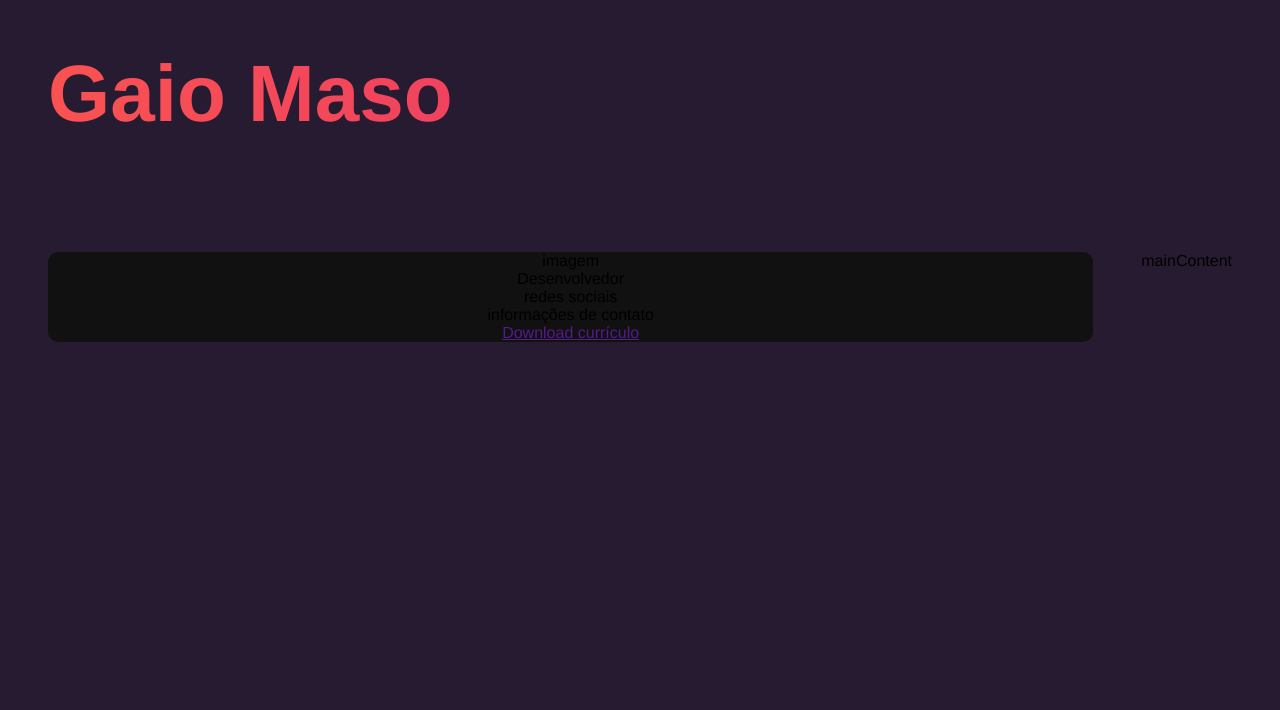
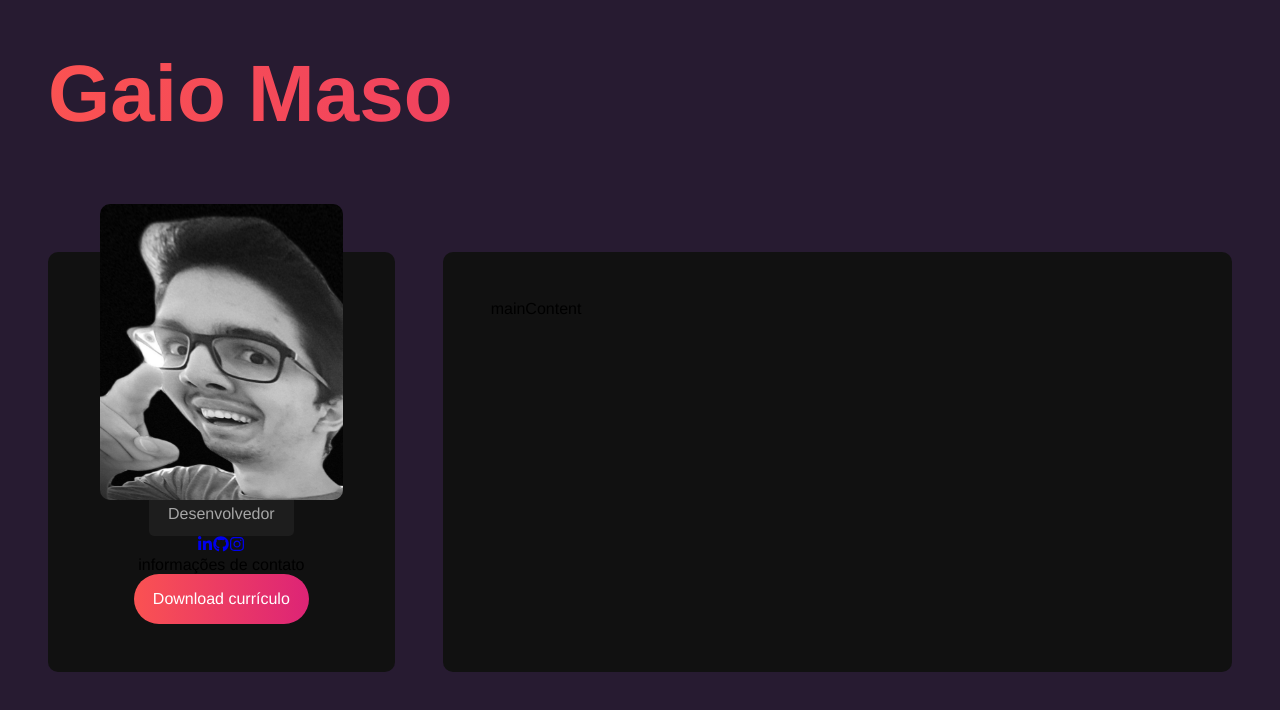
Before and after one commit to GAMAZZO/perfil-gaio-sass, a React (Vite) app: page / in a window 1280 px wide. Shown: the top 710 px of the page. Built offline with nearby package versions, Linux system fonts and the light colour scheme.

Commit message:
estilixando botão

```diff
--- a/src/components/MainContent.jsx
+++ b/src/components/MainContent.jsx
@@ -1,7 +1,8 @@
+import "../styles/components/maincontent.sass"
 
 const mainContent = () => {
   return (
-    <div>mainContent</div>
+    <main id="main-content">mainContent</main>
   )
 }
 
--- a/src/components/Sidebar.jsx
+++ b/src/components/Sidebar.jsx
@@ -1,11 +1,14 @@
+
 import Avatar from '../img/eu.jpg'
+import SocialNetworks from './SocialNetworks'
+
 import "../styles/components/sidebar.sass"
 
 const sidebar = () => {
   return <aside id="sidebar">
-    <p>imagem</p>
+    <img src={Avatar} alt="Gaio Maso" />
     <p className="title">Desenvolvedor</p>
-    <p>redes sociais</p>
+    <SocialNetworks />
     <p>informações de contato</p>
     <a href="" className="btn">Download currículo</a>
   </aside>
--- /dev/null
+++ b/src/components/SocialNetworks.jsx
@@ -0,0 +1,21 @@
+import {FaLinkedinIn, FaGithub, FaInstagram} from "react-icons/fa"
+
+import "../styles/components/socialnetworks.sass"
+
+const socialnetworks = [
+    { name: "linkedinin", icon: <FaLinkedinIn /> },
+    { name: "github", icon: <FaGithub /> },
+    { name: "instagram", icon: <FaInstagram /> },
+]
+
+const SocialNetworks = () => {
+  return <section id="social-networks">
+    {socialnetworks.map((network) =>(
+        <a href="#" className="social-btn" id={network.name} key={network.name}>
+            {network.icon}
+        </a>
+    ))}
+  </section>
+}
+
+export default SocialNetworks
--- /dev/null
+++ b/src/styles/components/maincontent.sass
@@ -0,0 +1,7 @@
+@use '../variables'
+
+#main-content
+    background-color: variables.$bg-color
+    flex: 2 1 0
+    border-radius: variables.$container-border-radius
+    padding: 3rem
--- a/src/styles/components/sidebar.sass
+++ b/src/styles/components/sidebar.sass
@@ -1,4 +1,6 @@
 @use '../variables'
+@use '../mixins'
+
 
 #sidebar
     background-color: variables.$bg-color
@@ -7,3 +9,21 @@
     display: flex
     align-items: center
     flex-direction: column
+    position: relative
+    padding: 3rem 0
+
+    img
+        max-width: 70%
+        border-radius: variables.$container-border-radius
+        position: absolute
+        top: -3rem
+
+    .title
+        color: variables.$text-color-secundary
+        background-color: variables.$bg-color-secondary
+        border-radius: variables.$card-border-radius
+        margin-top: 12rem
+        padding: .8rem 1.2rem
+
+    .btn
+        @include mixins.btn
--- a/src/styles/mixins.sass
+++ b/src/styles/mixins.sass
@@ -0,0 +1,8 @@
+@use './variables'
+
+@mixin btn
+    padding: 1rem 1.2rem
+    color: variables.$text-color
+    background: variables.$gradient
+    text-decoration: none                  //para tirar o underline do links
+    border-radius: 3rem
```
Also changed, not shown: src/img/eu3.jpg (added), src/styles/components/socialnetworks.sass (added).
